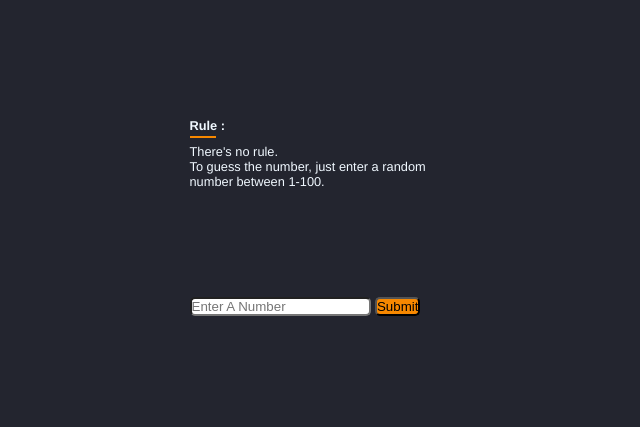
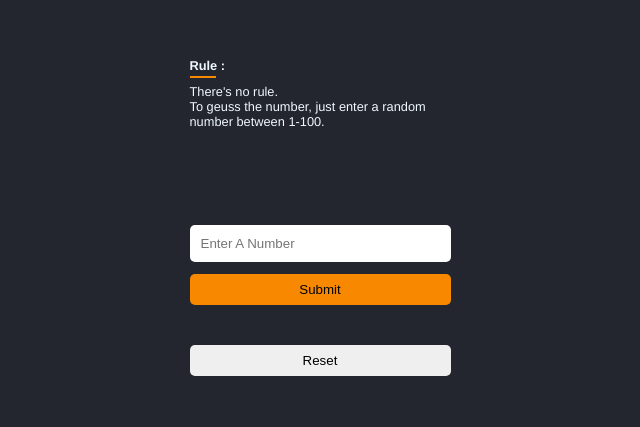
Before and after one commit to NazaNEYn/guess-the-number, a plain HTML site: page index.html in a window 1280 px wide. Shown: the part 175-602 px from the top of the page, without its empty margins (320-960 px from the left). Drawn offline with nearby package versions, Linux system fonts and the light colour scheme.

Commit message:
Update index.html
Adding a reset button

```diff
--- a/index.html
+++ b/index.html
@@ -18,15 +18,16 @@
                     <span>Rule :</span>
                     <p>
                         There's no rule. <br>
-                        To guess the number, just enter a random
+                        To geuss the number, just enter a random
                         number between 1-100.
                     </p>
                 </div>
                 <div class="bottom-container ">
                     <p class="text"></p>
-                    <input class="msg border-radius" type="text"
+                    <input class="msg border-radius" type="number"
                         placeholder="Enter A Number ">
-                    <button class="submit border-radius">Submit</button>
+                    <button class="submit btn border-radius">Submit</button>
+                    <button class="reset btn border-radius">Reset</button>
                 </div>
             </div>
         </div>
```
